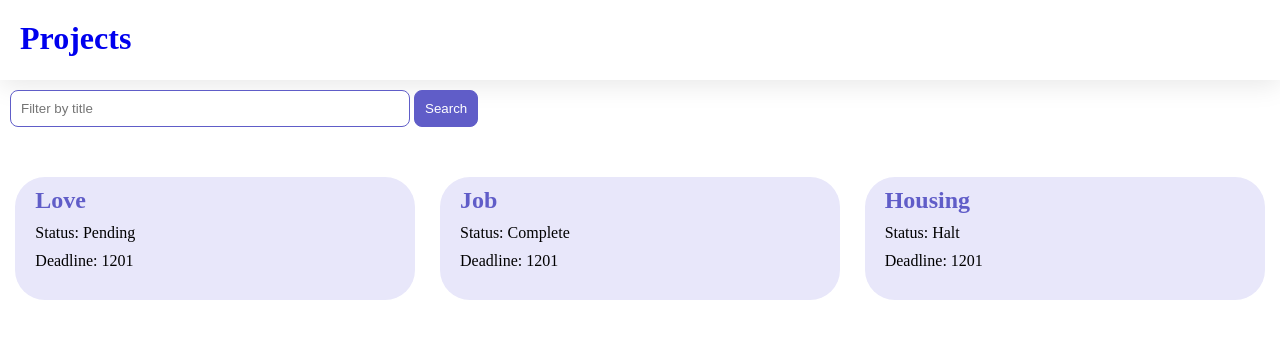
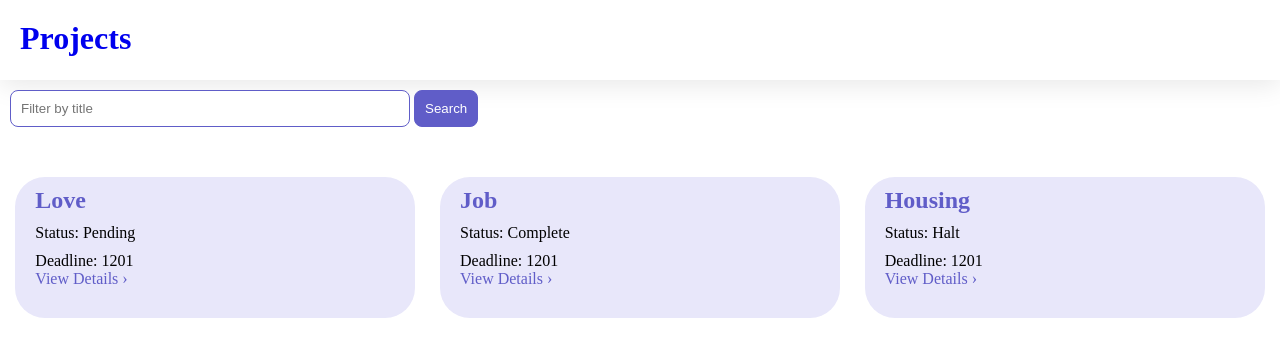
Before and after one commit to sebagb/TaskManager.Angular, an Angular app: page / in a window 1280 px wide. Shown: the top 356 px of the page. Built offline with nearby package versions, Linux system fonts and the light colour scheme.

Commit message:
Configure routes and link project-detail from project-preview

```diff
--- a/src/app/app.html
+++ b/src/app/app.html
@@ -5,6 +5,6 @@
         </header>
     </a>
     <section class="content">
-        <app-projects />
+        <router-outlet />
     </section>
 </main>
--- a/src/app/app.routes.ts
+++ b/src/app/app.routes.ts
@@ -1,3 +1,16 @@
 import { Routes } from '@angular/router';
+import { Projects } from './projects/projects';
+import { ProjectDetail } from './project-detail/project-detail';
 
-export const routes: Routes = [];
+export const routes: Routes = [
+    {
+        path: '',
+        component: Projects,
+        title: 'Projects List',
+    },
+    {
+        path: 'details/:id',
+        component: ProjectDetail,
+        title: 'Project Detail',
+    },
+];
--- a/src/app/app.ts
+++ b/src/app/app.ts
@@ -1,10 +1,9 @@
 import { Component, signal } from '@angular/core';
-import { RouterLink } from '@angular/router';
-import { Projects } from './projects/projects'
+import { RouterLink, RouterOutlet } from '@angular/router';
 
 @Component({
   selector: 'app-root',
-  imports: [RouterLink, Projects],
+  imports: [RouterLink, RouterOutlet],
   templateUrl: './app.html',
   styleUrl: './app.css'
 })
--- a/src/app/project-detail/project-detail.html
+++ b/src/app/project-detail/project-detail.html
@@ -1 +1 @@
-<p>project-detail works!</p>
+<p>project-detail id {{projectId}}!</p>
--- a/src/app/project-detail/project-detail.ts
+++ b/src/app/project-detail/project-detail.ts
@@ -1,4 +1,5 @@
-import { Component } from '@angular/core';
+import { Component, inject } from '@angular/core';
+import { ActivatedRoute } from '@angular/router';
 
 @Component({
   selector: 'app-project-detail',
@@ -7,5 +8,10 @@ import { Component } from '@angular/core';
   styleUrl: './project-detail.css',
 })
 export class ProjectDetail {
+  private route = inject(ActivatedRoute);
+  readonly projectId: number;
 
+  constructor() {
+    this.projectId = parseInt(this.route.snapshot.params['id']);
+  }
 }
--- a/src/app/project-preview/project-preview.css
+++ b/src/app/project-preview/project-preview.css
@@ -12,3 +12,13 @@
 .project-preview p {
     padding: 10px 20px 0px 20px;
 }
+
+.project-preview a {
+    padding-left: 20px;
+    text-decoration: none;
+    color: var(--primary-color);
+}
+
+.project-preview a::after {
+    content: "\203A";
+}
--- a/src/app/project-preview/project-preview.html
+++ b/src/app/project-preview/project-preview.html
@@ -10,4 +10,7 @@
         Deadline:
         {{ projectPreview().deadline }}
     </p>
+    <a [routerLink]="['/details', projectPreview().id]">
+        View Details
+    </a>
 </section>
--- a/src/app/project-preview/project-preview.ts
+++ b/src/app/project-preview/project-preview.ts
@@ -1,9 +1,10 @@
 import { Component, input } from '@angular/core';
+import { RouterLink } from '@angular/router';
 import { ProjectInfo } from '../project-info';
 
 @Component({
   selector: 'app-project-preview',
-  imports: [],
+  imports: [RouterLink],
   templateUrl: './project-preview.html',
   styleUrl: './project-preview.css',
 })
```
